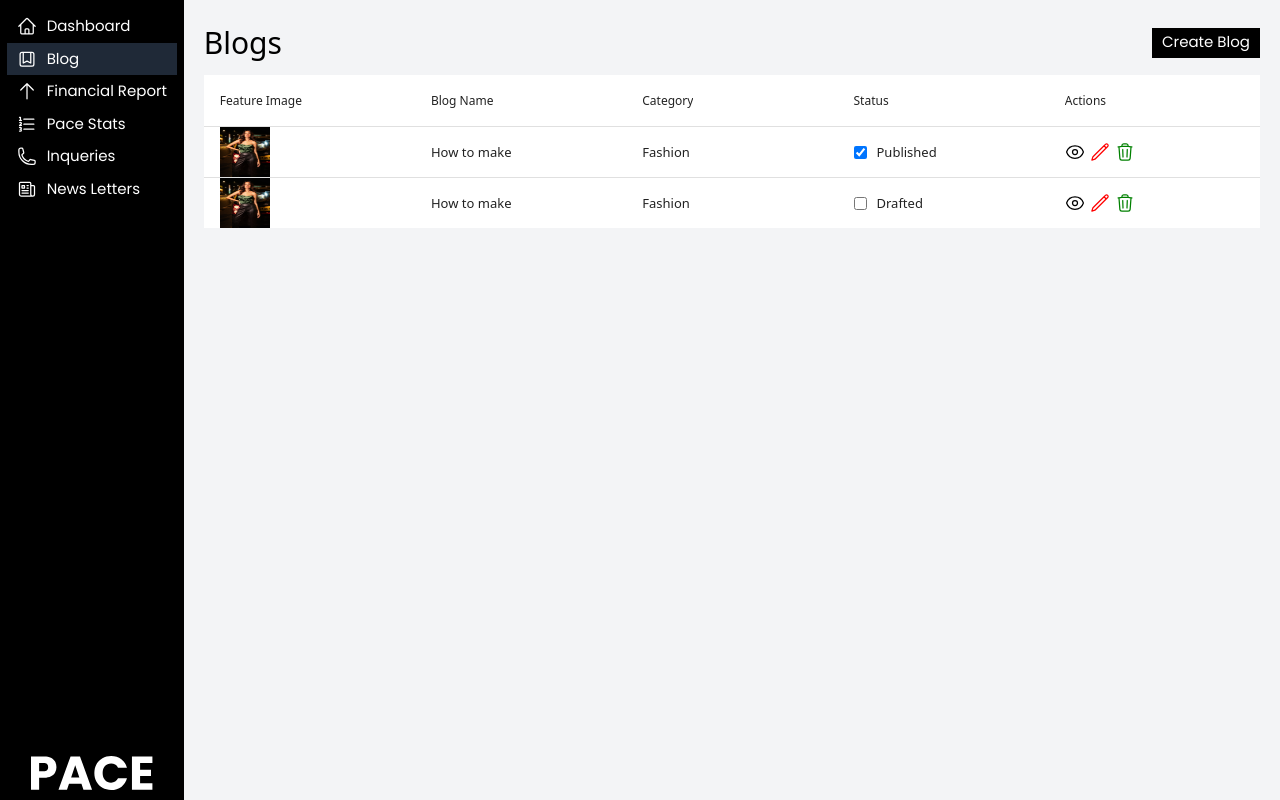
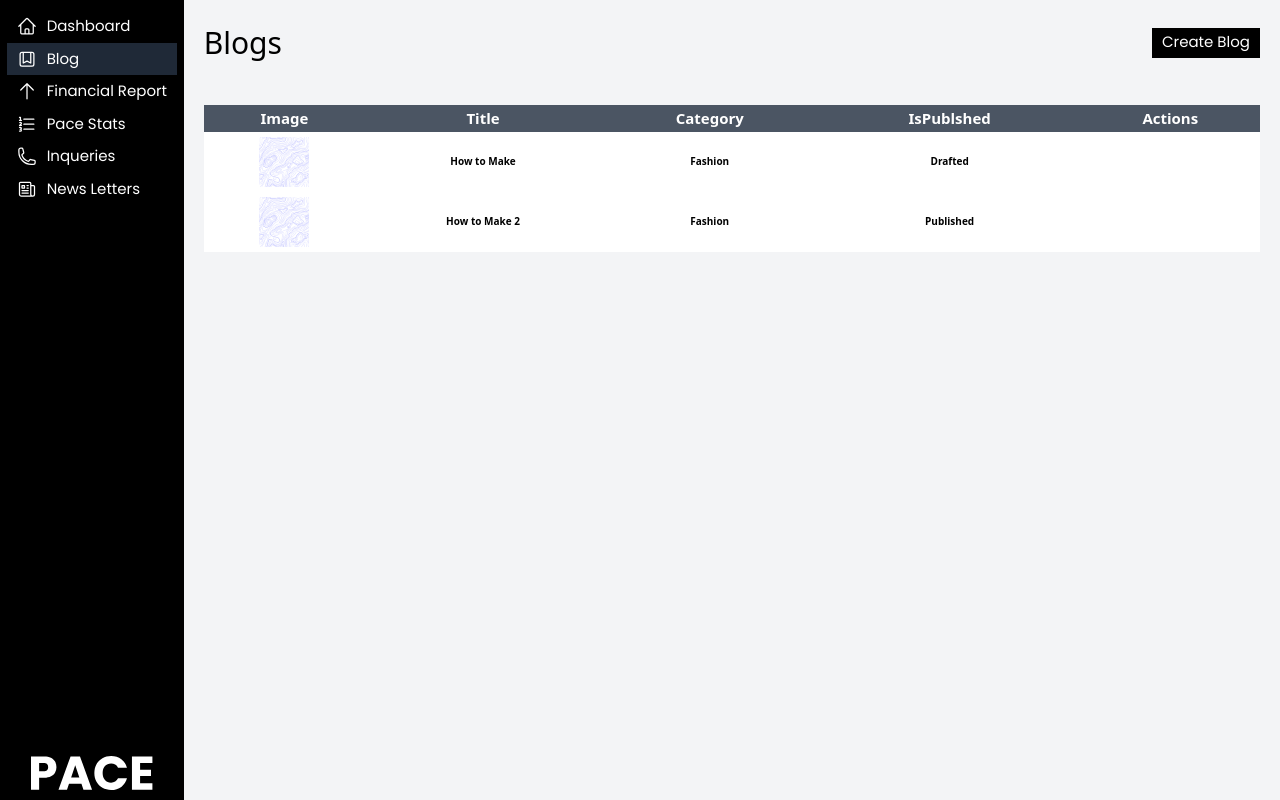
Before and after one commit to TarunRajpurohit123/pace-bussiness-website, a Next.js app in the folder pace-website/: page /admin/blog in a window 1280 px wide. Built offline with nearby package versions, Linux system fonts and the light colour scheme.

Commit message:
datatable component created done

```diff
--- a/pace-website/src/app/admin/blog/page.jsx
+++ b/pace-website/src/app/admin/blog/page.jsx
@@ -1,5 +1,23 @@
 import Datatable from "@/components/Datatable/Datatable";
 import Link from "next/link";
+
+const columns = ["Image", "Title", "Category", "IsPublshed", "Actions"];
+const data = [
+  {
+    image: "/ostilos__hovesr.png",
+    title: "How to Make",
+    category: "Fashion",
+    isPublished: false,
+    id: "awe56ghy8h67",
+  },
+  {
+    image: "/ostilos__hovesr.png",
+    title: "How to Make 2",
+    category: "Fashion",
+    isPublished: true,
+    id: "awe56ghy8h68",
+  },
+];
 
 export default function Blog() {
   return (
@@ -15,7 +33,7 @@ export default function Blog() {
         </Link>
       </div>
       <div className="mt-[1rem]">
-        <Datatable />
+        <Datatable columns={columns} data={data} />
       </div>
     </section>
   );
--- a/pace-website/src/components/Datatable/Datatable.jsx
+++ b/pace-website/src/components/Datatable/Datatable.jsx
@@ -1,102 +1,63 @@
 "use client";
 
-import { EyeIcon, PencilIcon, TrashIcon } from "@heroicons/react/24/outline";
+import { EyeIcon, PencilIcon } from "@heroicons/react/24/outline";
 import Image from "next/image";
-import DataTable from "react-data-table-component";
 
-const columns = [
-  {
-    name: "Feature Image",
-    selector: (row) => row.feature,
-  },
-  {
-    name: "Blog Name",
-    selector: (row) => row.name,
-  },
-  {
-    name: "Category",
-    selector: (row) => row.category,
-  },
-  {
-    name: "Status",
-    selector: (row) => row.status,
-  },
-  {
-    name: "Actions",
-    selector: (row) => row.actions,
-  },
-];
-const data = [
-  {
-    id: 1,
-    feature: (
-      <Image
-        src="/ostilosBrand.png"
-        width={50}
-        height={50}
-        style={{ width: "5rem", height: "5rem" }}
-      />
-    ),
-    name: "How to make",
-    category: "Fashion",
-    status: (
-      <div className="flex items-center">
-        <input type="checkbox" checked />
-        <span className="ml-[1rem]">Published</span>
-      </div>
-    ),
-    actions: (
-      <div className="flex items-center">
-        <button>
-          <EyeIcon style={{ color: "black", width: "2rem" }} />
-        </button>
-        <button className="ml-[0.5rem]">
-          <PencilIcon style={{ color: "red", width: "2rem" }} />
-        </button>
-        <button className="ml-[0.5rem]">
-          <TrashIcon style={{ color: "green", width: "2rem" }} />
-        </button>
-      </div>
-    ),
-  },
-  {
-    id: 2,
-    feature: (
-      <Image
-        src="/ostilosBrand.png"
-        width={50}
-        height={50}
-        style={{ width: "5rem", height: "5rem" }}
-      />
-    ),
-    name: "How to make",
-    category: "Fashion",
-    status: (
-      <div className="flex items-center">
-        <input type="checkbox" />
-        <span className="ml-[1rem]">Drafted</span>
-      </div>
-    ),
-    actions: (
-      <div className="flex items-center">
-        <button>
-          <EyeIcon style={{ color: "black", width: "2rem" }} />
-        </button>
-        <button className="ml-[0.5rem]">
-          <PencilIcon style={{ color: "red", width: "2rem" }} />
-        </button>
-        <button className="ml-[0.5rem]">
-          <TrashIcon style={{ color: "green", width: "2rem" }} />
-        </button>
-      </div>
-    ),
-  },
-];
-
-export default function Datatable() {
+export default function Datatable({
+  columns = null,
+  data = null,
+  type = "blog",
+}) {
   return (
     <>
-      <DataTable columns={columns} data={data} />
+      <table className="admin__dtable bg-white w-full mt-[4rem]">
+        <thead className="admin_dt__head bg-gray-600">
+          <tr>
+            {columns?.map((head) => {
+              return (
+                <th
+                  className="dt__head py-[0.2rem] text-white"
+                  style={{ fontSize: "1.5rem" }}
+                >
+                  {head}
+                </th>
+              );
+            })}
+          </tr>
+        </thead>
+        <tbody className="admin_dt__head">
+          {type === "blog" &&
+            data?.map((row) => {
+              return (
+                <tr key={row?.id}>
+                  <td className="text-center py-[0.5rem] flex justify-center">
+                    <Image src={row?.image} width={50} height={50} />
+                  </td>
+                  <td className="text-center" style={{ fontWeight: "bold" }}>
+                    {row?.title}
+                  </td>
+                  <td className="text-center" style={{ fontWeight: "bold" }}>
+                    {row?.category}
+                  </td>
+                  <td className="text-center" style={{ fontWeight: "bold" }}>
+                    {row?.isPublished ? "Published" : "Drafted"}
+                  </td>
+                  <td>
+                    {/* <button>
+                      <EyeIcon style={{ width: "1.5rem", color: "black" }} />
+                    </button>
+                    <button>
+                      <PencilIcon style={{ width: "1.5rem", color: "black" }} />
+                    </button>
+                    <button>
+                      <Delet style={{ width: "1.5rem", color: "black" }} />
+                    </button> */}
+                  </td>
+                </tr>
+              );
+            })}
+        </tbody>
+      </table>
     </>
   );
 }
```
